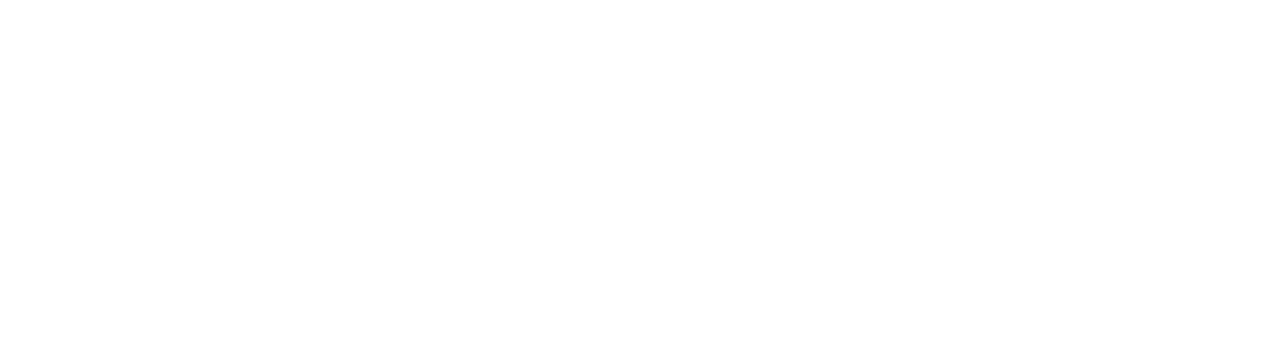
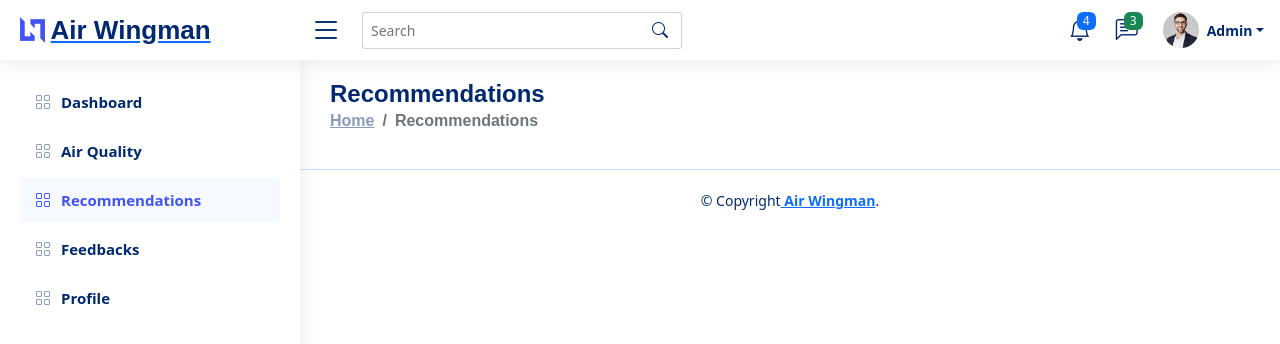
Before and after one commit to TharshanSM/Air-Wingman, a React (Create React App) app in the folder Frontend/: page /recommendation in a window 1280 px wide. Before the commit this address had no page. Shown: the top 344 px of the page. Built offline with nearby package versions, Linux system fonts and the light colour scheme.

Commit message:
Modified Layout

```diff
--- a/Frontend/src/App.js
+++ b/Frontend/src/App.js
@@ -2,21 +2,26 @@
 import { BrowserRouter as Router, Route, Routes } from "react-router-dom";
 import "./App.css";
 
-import HomePage from "./pages/HomePage";
 import LoginPage from "./pages/LoginPage";
 import DashboardPage from "./pages/DashboardPage";
-import EmployeePage from "./pages/EmployeePage";
-import OverviewAllocationPage from "./pages/OverviewAllocationPage";
+import AirQualityPage from "./pages/AirQualityPage";
+import RecommendationPage from "./pages/RecommendationPage";
+import FeedbackPage from "./pages/FeedbackPage";
+import ProfilePage from "./pages/ProfilePage";
 
 const App = () => {
     return (
         <Router>
             <Routes>
                 <Route exact path="/" element={<LoginPage />} />
-                <Route path="/main" element={<HomePage />} />
                 <Route path="/dashboard" element={<DashboardPage />} />
-                <Route path="/employee" element={<EmployeePage />} />
-                <Route path="/overview" element={<OverviewAllocationPage />} />
+                <Route path="/airquality" element={<AirQualityPage />} />
+                <Route
+                    path="/recommendation"
+                    element={<RecommendationPage />}
+                />
+                <Route path="/feedback" element={<FeedbackPage />} />
+                <Route path="/profile" element={<ProfilePage />} />
             </Routes>
         </Router>
     );
--- a/Frontend/src/components/Sidebar.js
+++ b/Frontend/src/components/Sidebar.js
@@ -18,37 +18,49 @@
 
                 <li className="nav-item">
                     <Link
-                        to="/overview"
+                        to="/airquality"
                         className={`nav-link ${
-                            active === "overview" ? "" : "collapsed"
+                            active === "airquality" ? "" : "collapsed"
                         }`}
                     >
                         <i className="bi bi-grid" />
-                        <span>Overview</span>
+                        <span>Air Quality</span>
                     </Link>
                 </li>
 
                 <li className="nav-item">
                     <Link
-                        to="/main"
+                        to="/recommendation"
                         className={`nav-link ${
-                            active === "main" ? "" : "collapsed"
+                            active === "recommendation" ? "" : "collapsed"
                         }`}
                     >
                         <i className="bi bi-grid" />
-                        <span>Schedule</span>
+                        <span>Recommendations</span>
                     </Link>
                 </li>
 
                 <li className="nav-item">
                     <Link
-                        to="/employee"
+                        to="/feedback"
                         className={`nav-link ${
-                            active === "employee" ? "" : "collapsed"
+                            active === "feedback" ? "" : "collapsed"
                         }`}
                     >
                         <i className="bi bi-grid" />
-                        <span>Employee Summary</span>
+                        <span>Feedbacks</span>
+                    </Link>
+                </li>
+
+                <li className="nav-item">
+                    <Link
+                        to="/profile"
+                        className={`nav-link ${
+                            active === "profile" ? "" : "collapsed"
+                        }`}
+                    >
+                        <i className="bi bi-grid" />
+                        <span>Profile</span>
                     </Link>
                 </li>
             </ul>
--- /dev/null
+++ b/Frontend/src/pages/AirQualityPage.js
@@ -0,0 +1,52 @@
+import React, { useState } from "react";
+import Navbar from "../components/Navbar";
+import Sidebar from "../components/Sidebar";
+import Footer from "../components/Footer";
+
+const AirQualityPage = () => {
+    const [isSidebarOpen, setIsSidebarOpen] = useState(false);
+    return (
+        <body className={isSidebarOpen ? "toggle-sidebar" : ""}>
+            <header
+                id="header"
+                className="header fixed-top d-flex align-items-center"
+            >
+                <div className="d-flex align-items-center justify-content-between">
+                    <a
+                        href="index.html"
+                        className="logo d-flex align-items-center"
+                    >
+                        <img src="/logo.png" alt="" />
+                        <span className="d-none d-lg-block">Air Wingman</span>
+                    </a>
+                    <i
+                        className="bi bi-list toggle-sidebar-btn"
+                        onClick={() => {
+                            setIsSidebarOpen((isSidebarOpen) => !isSidebarOpen);
+                        }}
+                    />
+                </div>
+                <Navbar></Navbar>
+            </header>
+            <Sidebar active="airquality"></Sidebar>
+            <main id="main" className="main">
+                <div className="pagetitle">
+                    <h1>Air Quality</h1>
+                    <nav>
+                        <ol className="breadcrumb">
+                            <li className="breadcrumb-item">
+                                <a href="index.html">Home</a>
+                            </li>
+                            <li className="breadcrumb-item active">
+                                Air Quality
+                            </li>
+                        </ol>
+                    </nav>
+                </div>
+            </main>
+            <Footer></Footer>
+        </body>
+    );
+};
+
+export default AirQualityPage;
--- /dev/null
+++ b/Frontend/src/pages/FeedbackPage.js
@@ -0,0 +1,52 @@
+import React, { useState } from "react";
+import Navbar from "../components/Navbar";
+import Sidebar from "../components/Sidebar";
+import Footer from "../components/Footer";
+
+const FeedbackPage = () => {
+    const [isSidebarOpen, setIsSidebarOpen] = useState(false);
+    return (
+        <body className={isSidebarOpen ? "toggle-sidebar" : ""}>
+            <header
+                id="header"
+                className="header fixed-top d-flex align-items-center"
+            >
+                <div className="d-flex align-items-center justify-content-between">
+                    <a
+                        href="index.html"
+                        className="logo d-flex align-items-center"
+                    >
+                        <img src="/logo.png" alt="" />
+                        <span className="d-none d-lg-block">Air Wingman</span>
+                    </a>
+                    <i
+                        className="bi bi-list toggle-sidebar-btn"
+                        onClick={() => {
+                            setIsSidebarOpen((isSidebarOpen) => !isSidebarOpen);
+                        }}
+                    />
+                </div>
+                <Navbar></Navbar>
+            </header>
+            <Sidebar active="feedback"></Sidebar>
+            <main id="main" className="main">
+                <div className="pagetitle">
+                    <h1>Feedbacks</h1>
+                    <nav>
+                        <ol className="breadcrumb">
+                            <li className="breadcrumb-item">
+                                <a href="index.html">Home</a>
+                            </li>
+                            <li className="breadcrumb-item active">
+                                Feedbacks
+                            </li>
+                        </ol>
+                    </nav>
+                </div>
+            </main>
+            <Footer></Footer>
+        </body>
+    );
+};
+
+export default FeedbackPage;
--- /dev/null
+++ b/Frontend/src/pages/ProfilePage.js
@@ -0,0 +1,50 @@
+import React, { useState } from "react";
+import Navbar from "../components/Navbar";
+import Sidebar from "../components/Sidebar";
+import Footer from "../components/Footer";
+
+const ProfilePage = () => {
+    const [isSidebarOpen, setIsSidebarOpen] = useState(false);
+    return (
+        <body className={isSidebarOpen ? "toggle-sidebar" : ""}>
+            <header
+                id="header"
+                className="header fixed-top d-flex align-items-center"
+            >
+                <div className="d-flex align-items-center justify-content-between">
+                    <a
+                        href="index.html"
+                        className="logo d-flex align-items-center"
+                    >
+                        <img src="/logo.png" alt="" />
+                        <span className="d-none d-lg-block">Air Wingman</span>
+                    </a>
+                    <i
+                        className="bi bi-list toggle-sidebar-btn"
+                        onClick={() => {
+                            setIsSidebarOpen((isSidebarOpen) => !isSidebarOpen);
+                        }}
+                    />
+                </div>
+                <Navbar></Navbar>
+            </header>
+            <Sidebar active="profile"></Sidebar>
+            <main id="main" className="main">
+                <div className="pagetitle">
+                    <h1>Profile</h1>
+                    <nav>
+                        <ol className="breadcrumb">
+                            <li className="breadcrumb-item">
+                                <a href="index.html">Home</a>
+                            </li>
+                            <li className="breadcrumb-item active">Profile</li>
+                        </ol>
+                    </nav>
+                </div>
+            </main>
+            <Footer></Footer>
+        </body>
+    );
+};
+
+export default ProfilePage;
--- /dev/null
+++ b/Frontend/src/pages/RecommendationPage.js
@@ -0,0 +1,52 @@
+import React, { useState } from "react";
+import Navbar from "../components/Navbar";
+import Sidebar from "../components/Sidebar";
+import Footer from "../components/Footer";
+
+const RecommendationPage = () => {
+    const [isSidebarOpen, setIsSidebarOpen] = useState(false);
+    return (
+        <body className={isSidebarOpen ? "toggle-sidebar" : ""}>
+            <header
+                id="header"
+                className="header fixed-top d-flex align-items-center"
+            >
+                <div className="d-flex align-items-center justify-content-between">
+                    <a
+                        href="index.html"
+                        className="logo d-flex align-items-center"
+                    >
+                        <img src="/logo.png" alt="" />
+                        <span className="d-none d-lg-block">Air Wingman</span>
+                    </a>
+                    <i
+                        className="bi bi-list toggle-sidebar-btn"
+                        onClick={() => {
+                            setIsSidebarOpen((isSidebarOpen) => !isSidebarOpen);
+                        }}
+                    />
+                </div>
+                <Navbar></Navbar>
+            </header>
+            <Sidebar active="recommendation"></Sidebar>
+            <main id="main" className="main">
+                <div className="pagetitle">
+                    <h1>Recommendations</h1>
+                    <nav>
+                        <ol className="breadcrumb">
+                            <li className="breadcrumb-item">
+                                <a href="index.html">Home</a>
+                            </li>
+                            <li className="breadcrumb-item active">
+                                Recommendations
+                            </li>
+                        </ol>
+                    </nav>
+                </div>
+            </main>
+            <Footer></Footer>
+        </body>
+    );
+};
+
+export default RecommendationPage;
```
